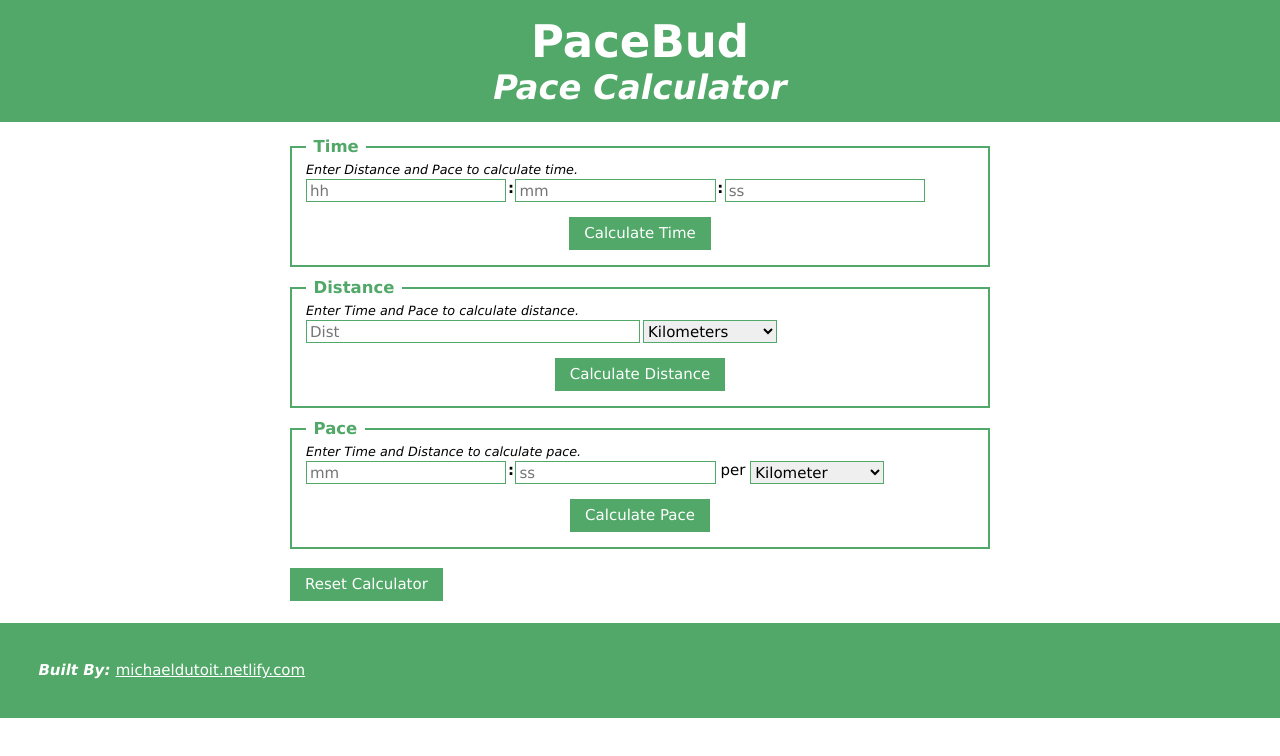
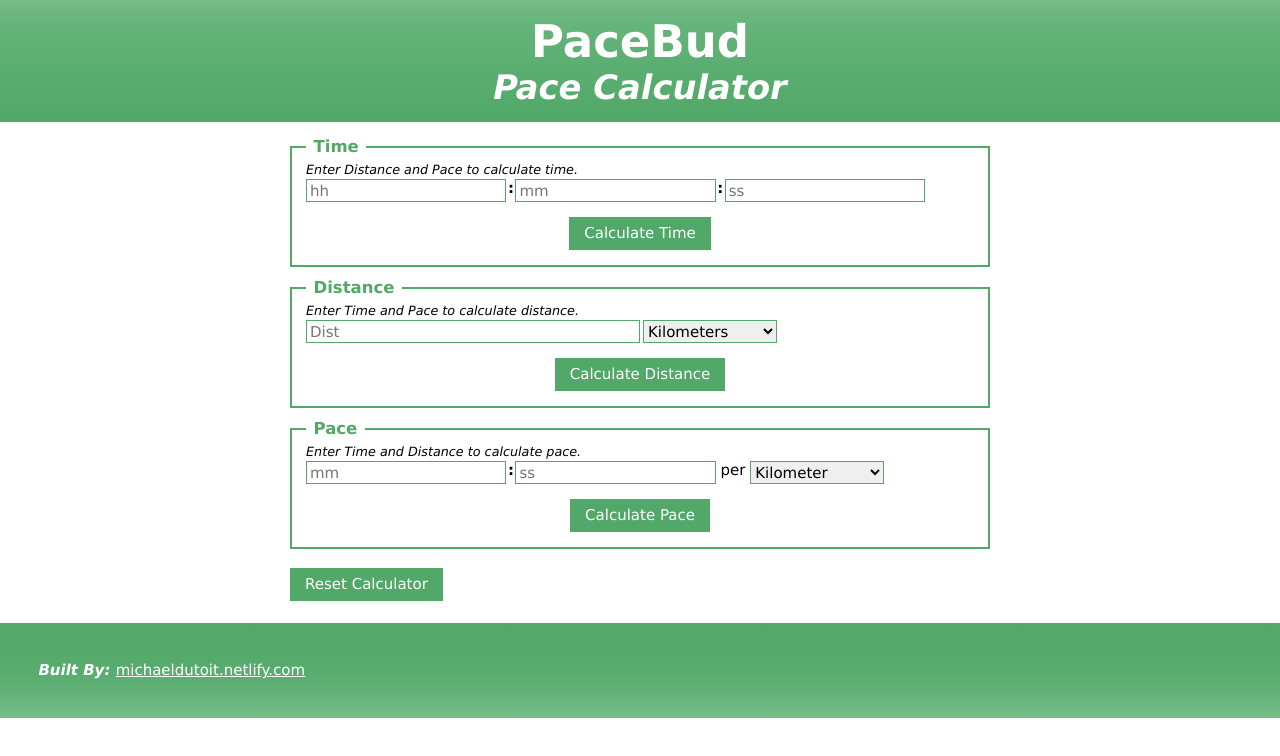
Before and after one commit to MichaelDuToit/PaceBud, a website built with webpack: page src/index.html in a window 1280 px wide. Built offline with nearby package versions, Linux system fonts and the light colour scheme.

Commit message:
Added a linear gradient to the header and footer.

```diff
--- a/src/styles.scss
+++ b/src/styles.scss
@@ -23,6 +23,7 @@
     text-align: center;
     color: $white;
     background-color: $primary_color;
+    background: linear-gradient(lighten($primary_color, 12%), 25%, $primary_color);
     padding: 1rem 0rem;
     a {
         text-decoration: none;
@@ -97,6 +98,7 @@
 
 footer {
     background-color: $primary_color;
+    background: linear-gradient($primary_color, 75%, lighten($primary_color, 12%));
     padding: 3%;
     font-size:1rem;
     color: $white;
```
Also changed, not shown: dist/main.css.
